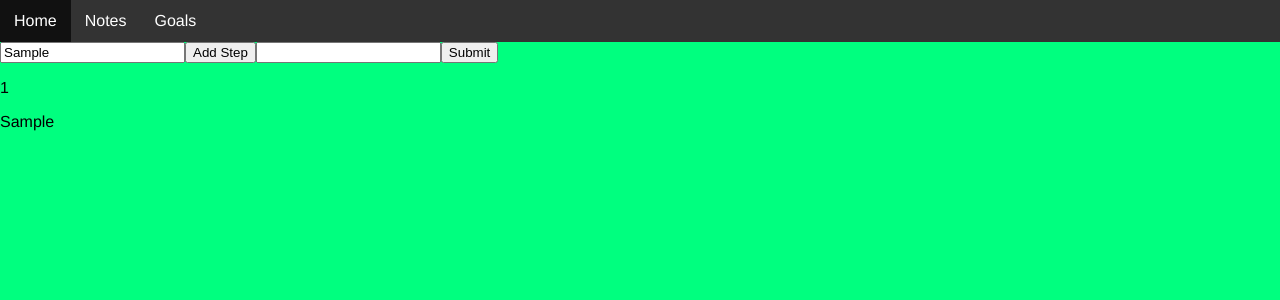
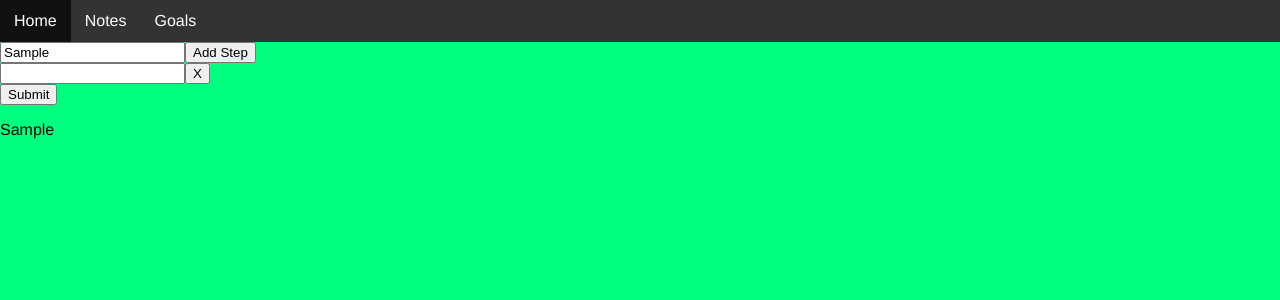
Before and after one commit to fluxroid/memento, a React (Create React App) app: page /goals in a window 1280 px wide. Both pictures are taken after typing "Sample" into the empty fields and a click on the button "Add Step". Shown: the top 300 px of the page. Built offline with nearby package versions, Linux system fonts and the light colour scheme.

Commit message:
added step feature for goal form with ability to delete and edit the step

```diff
--- a/src/GoalForm.js
+++ b/src/GoalForm.js
@@ -4,16 +4,12 @@ class GoalForm extends Component {
 	constructor(props) {
   	super(props);
     this.state = {
-    	tags:['Work','School',"Fitness"],
-    	stepForms: [],
-    	steps: 0
+    	tags:['Work','School',"Fitness"]
     	};
     this.handleSubmit = this.handleSubmit.bind(this);
     this.handleChange = this.handleChange.bind(this);
-		this.incrementStep = this.incrementStep.bind(this);
+		this.handleDeleteStep = this.handleDeleteStep.bind(this);
 	}
-
-
 
 	handleSubmit = (event) => {
     event.preventDefault();
@@ -21,20 +17,34 @@ class GoalForm extends Component {
   	}
 
   handleChange = (event) => {
-    this.props.onFormChange(event.target);
+  	event.target.name === "stepForm" ? this.props.onFormStepChange(event.target) :
+    this.props.onFormTitleChange(event.target);
   	}
 
-  incrementStep = () => {
-  	this.setState({
-  		steps: this.state.steps + 1,
-  		stepForms: [...this.state.stepForms,
-  		<input type="text" onChange={this.handleChange}/>
-  		]
-  	});
-
+  handleDeleteStep = (event) => {
+  	console.log(event.target.name)
+  	this.props.onFormDelete(event.target);
   }
 
 	render() {
+		const stepForms = this.props.input.stepForms.map((form, index) =>
+			<div id={form.id}
+				key={form.id}
+			>
+	  		<input type="text"
+	  			value={form.content}
+	  			onChange={this.handleChange}
+	  			name={"stepForm"}
+	  			id={index}
+	  		/>
+	  		<input type="button"
+	  			value="X"
+	  			onClick={this.handleDeleteStep}
+	  			name={form.id}
+	  		/>
+  		</div>
+  	);
+
 		return (
 			<div>
 			<form
@@ -43,15 +53,15 @@ class GoalForm extends Component {
         autoComplete={"off"}
       >
         <input type="text"
-          placeholder={this.props.body}
-          value={this.props.input.body}
+          placeholder={this.props.input.title}
+          value={this.props.input.title}
           onChange={this.handleChange}
-          name="body"
+          name="title"
         />
         <input type="button"
         	value="Add Step"
-        	onClick={this.incrementStep}/>
-        {this.state.stepForms.map((step) => step)}
+        	onClick={this.props.onIncrementStep}/>
+        {stepForms}
        <input type="submit" value="Submit" />
       </form>
       <p>{this.state.steps}</p>
--- a/src/GoalsPage.js
+++ b/src/GoalsPage.js
@@ -5,14 +5,19 @@ class GoalsPage extends Component {
 	constructor(props) {
 		super(props)
 	 	this.state = {
-      input: {body: '', steps:[]},
+      input: {title: '', stepForms: []},
       output: [],
       deleted: false,
-      previousOutput: []
+      previousOutput: [],
+      id: 0
     };
 
-    this.handleFormChange = this.handleFormChange.bind(this);
+    this.handleFormTitleChange = this.handleFormTitleChange.bind(this);
+    this.handleFormStepChange = this.handleFormStepChange.bind(this);
     this.handleFormSubmit = this.handleFormSubmit.bind(this);
+    this.handleFormDelete = this.handleFormDelete.bind(this);
+    this.incrementStep = this.incrementStep.bind(this);
+
 	}
 
 	handleFormSubmit = () => {
@@ -20,28 +25,55 @@ class GoalsPage extends Component {
     const newOutput = [ ...oldOutput, {...this.state.input}];
     this.setState({
       output: newOutput,
-      input: {body: ''}
+      input: {title: '', stepForms: []}
     });
   }
 
-  handleFormChange = (target) => {
-    this.setState({
+  handleFormTitleChange = (target) => {
+  	this.setState({
       input: { ...this.state.input, ...{[target.name]: target.value} }
     });
   }
 
+  handleFormStepChange = (target) => {
+  	const oldInput = this.state.input;
+  	const newStepForms = [...oldInput.stepForms];
+  	newStepForms[target.id] = {...newStepForms[target.id], content: target.value};
+  	this.setState({
+  		input: {...oldInput, stepForms: newStepForms}
+  	});
+  }
+  handleFormDelete = (target) => {
+  	const id = parseInt(target.name, 10);
+  	const oldInput = this.state.input;
+  	const newStepForms = oldInput.stepForms.filter((stepForm) => stepForm.id !== id);
+  	this.setState({
+  		input: {...oldInput, stepForms: newStepForms}
+  	});
+  }
+
+  incrementStep = () => {
+  	const input = this.state.input;
+  	this.setState((state) => ({
+  		id: state.id + 1,
+  		input: {...input, stepForms: [...input.stepForms, {id: state.id, content: ""}]}
+  	}));
+  }
+
 	render() {
 		const {input, output, deleted} = {...this.state};
-
 		return (
 			<div>
 			<GoalForm
-					body={'Write a goal'}
-          onFormChange={this.handleFormChange}
+					title={'Write a goal'}
+          onFormTitleChange={this.handleFormTitleChange}
+          onFormStepChange={this.handleFormStepChange}
           onFormSubmit={this.handleFormSubmit}
+          onFormDelete={this.handleFormDelete}
+          onIncrementStep={this.incrementStep}
           input={input}
 			/>
-			<p>{input.body}</p>
+			<p>{input.title}</p>
 			</div>
 		)
 	}
```
